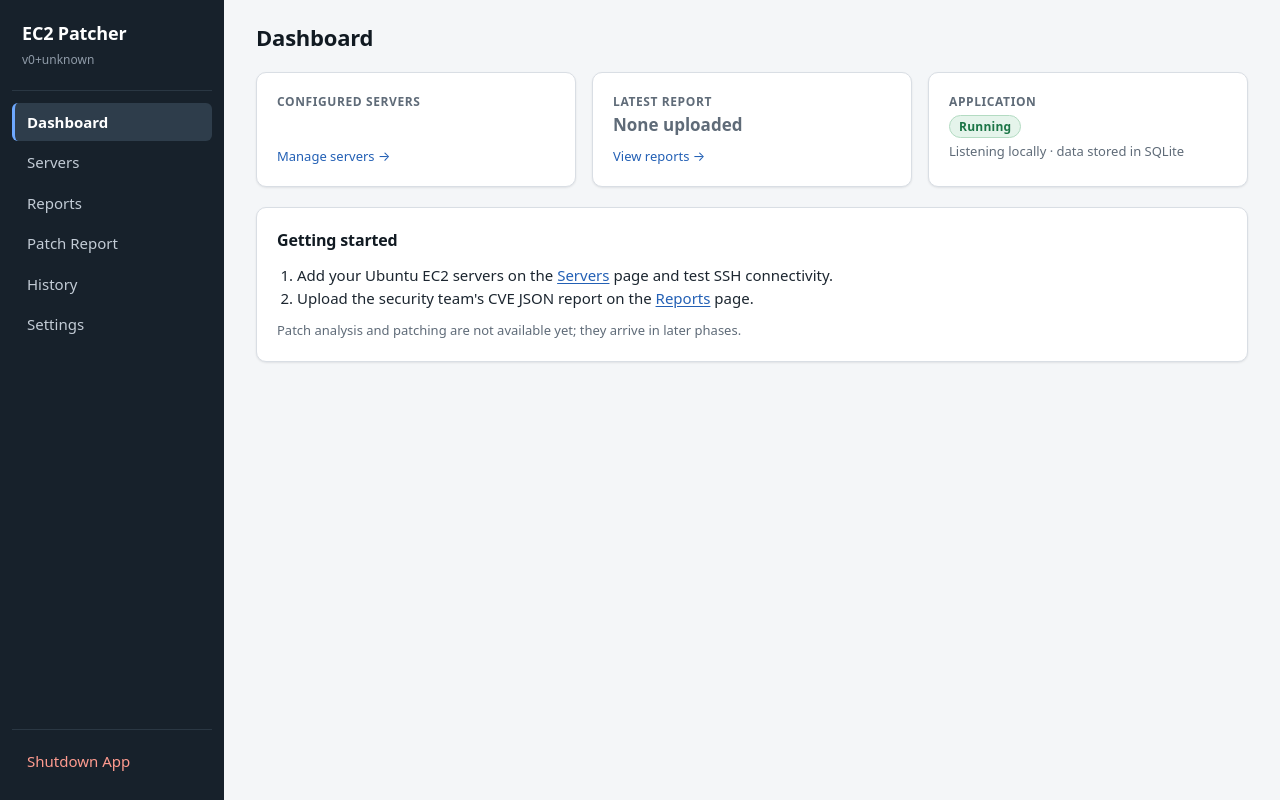
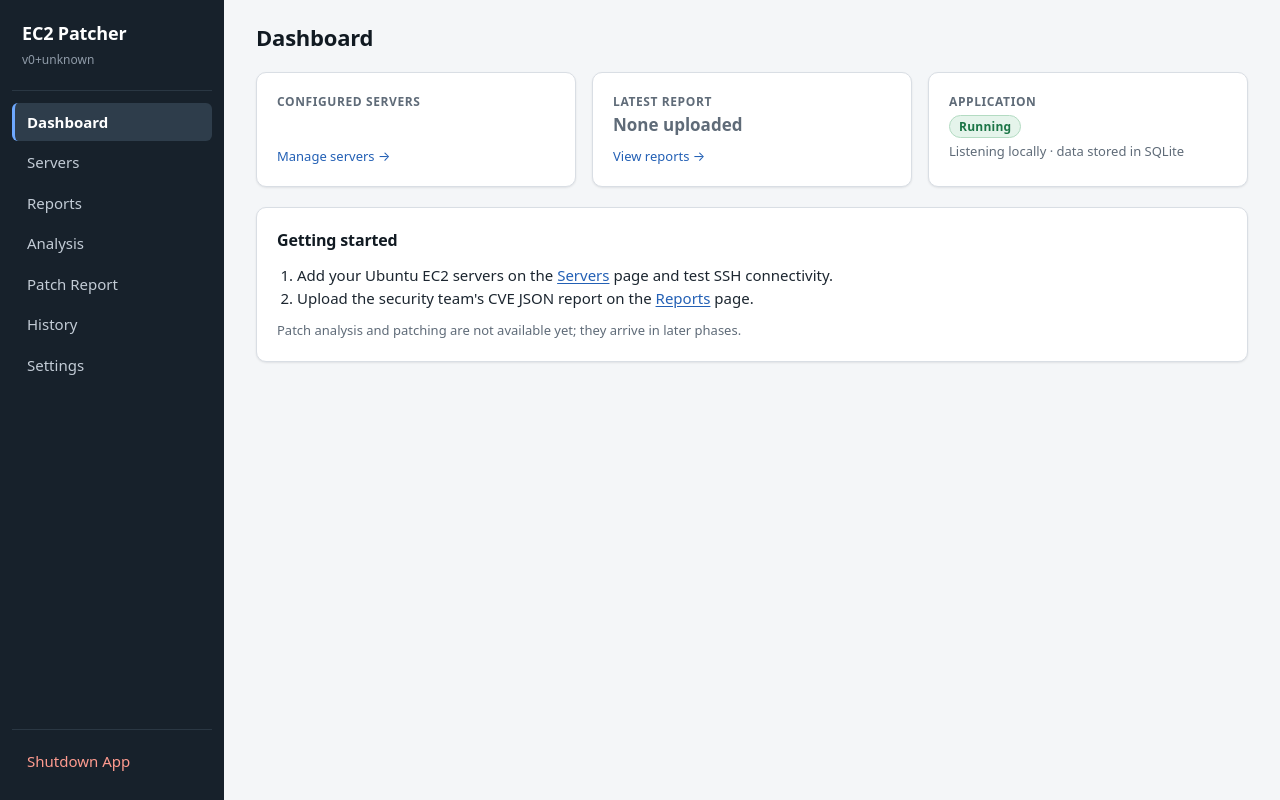
Before and after one commit to Amiri83/EC2Patcher, a FastAPI app: page / in a window 1280 px wide. Run offline with FastAPI, Linux system fonts and the light colour scheme; parts of the project's set-up code (start-up, migrations or seed data) failed here and were passed over.

Commit message:
Kernel metas: compare candidates in their own version scheme; Analysis menu entry (#24)
Noble's newer kernel meta packages (linux-aws, linux-aws-7.0) carry the kernel
version unchanged (7.0.0-1014.14~24.04.1) instead of the dotted meta scheme.
Comparing them with the dotted target made a candidate equal to the fix look
older, so kernel CVEs showed "Fixed version not in configured repositories".
The target now follows each candidate's scheme.

Adds an Analysis menu item that opens the latest analysis run.


Claude-Session: https://claude.ai/code/session_01V1ydagwqbkdTENNQp6jv6a

Co-authored-by: Claude <noreply@anthropic.com>

```diff
--- a/src/ec2patcher/app.py
+++ b/src/ec2patcher/app.py
@@ -875,6 +875,12 @@ def create_app(
             return reports_page(request, status_code=409, error="An analysis is already running.")
         return redirect(f"/analysis/{run_id}")
 
+    @app.get("/analysis/latest")
+    def latest_analysis():
+        """Menu entry: the newest analysis run, or the reports page when there is none."""
+        run = db.get_latest_analysis_run()
+        return RedirectResponse(f"/analysis/{run.id}" if run else "/reports", status_code=303)
+
     @app.get("/analysis/{run_id}", response_class=HTMLResponse)
     def analysis_run(request: Request, run_id: int):
         analyzer.reconcile()
@@ -887,7 +893,7 @@ def create_app(
         if not run.is_running:  # same read-only preview as the Patch All confirmation page
             eligible_count = sum(c.allowed for _, c in patcher.queue_preview(run))
         return render(
-            request, "analysis_run.html", "reports", run=run, summaries=summaries,
+            request, "analysis_run.html", "analysis", run=run, summaries=summaries,
             notice=notice_from_query(request), patch_running=patcher.is_running,
             latest_queue_id=db.latest_queue_id(run_id), eligible_count=eligible_count,
         )  # fmt: skip
@@ -949,7 +955,7 @@ def create_app(
         if adapter is not None and not adapter.supports_patching:
             unsupported = adapter.patching_unsupported
         return render(
-            request, "server_report.html", "reports", status_code=status_code, run=run,
+            request, "server_report.html", "analysis", status_code=status_code, run=run,
             analysis=analysis, summary=analysis_service.summarize(analysis),
             finding_groups=analysis_service.group_findings(analysis),
             remediation_groups=groups,
@@ -1015,7 +1021,7 @@ def create_app(
                 error="Patching is not available for this report: " + " ".join(check.reasons),
             )  # fmt: skip
         return render(
-            request, "patch_confirm.html", "reports", run=run, analysis=analysis, patch=check
+            request, "patch_confirm.html", "analysis", run=run, analysis=analysis, patch=check
         )
 
     @app.post("/analysis/{run_id}/servers/{analysis_id}/approve", response_class=HTMLResponse)
@@ -1080,7 +1086,7 @@ def create_app(
         run = patch_all_run(run_id)
         preview = patcher.queue_preview(run)
         return render(
-            request, "patch_all_confirm.html", "reports", status_code=status_code, run=run,
+            request, "patch_all_confirm.html", "analysis", status_code=status_code, run=run,
             eligible=[(a, c) for a, c in preview if c.allowed],
             skipped=[(a, c) for a, c in preview if not c.allowed],
             skip_reboot=skip_reboot, **ctx,
--- a/src/ec2patcher/templates/base.html
+++ b/src/ec2patcher/templates/base.html
@@ -16,7 +16,8 @@
     </div>
     <nav class="nav">
       {% set items = [('dashboard', '/', 'Dashboard'), ('servers', '/servers', 'Servers'),
-                      ('reports', '/reports', 'Reports'), ('patch-report', '/patch-report', 'Patch Report'),
+                      ('reports', '/reports', 'Reports'),
+                      ('analysis', '/analysis/latest', 'Analysis'), ('patch-report', '/patch-report', 'Patch Report'),
                       ('history', '/history', 'History'),
                       ('settings', '/settings', 'Settings')] %}
       {% for key, href, label in items %}
```
Also changed, not shown: src/ec2patcher/services/cve_resolver.py (+14 -1 lines), tests/test_analysis.py (+14 -0 lines), tests/test_cve_resolver.py (+26 -5 lines).
